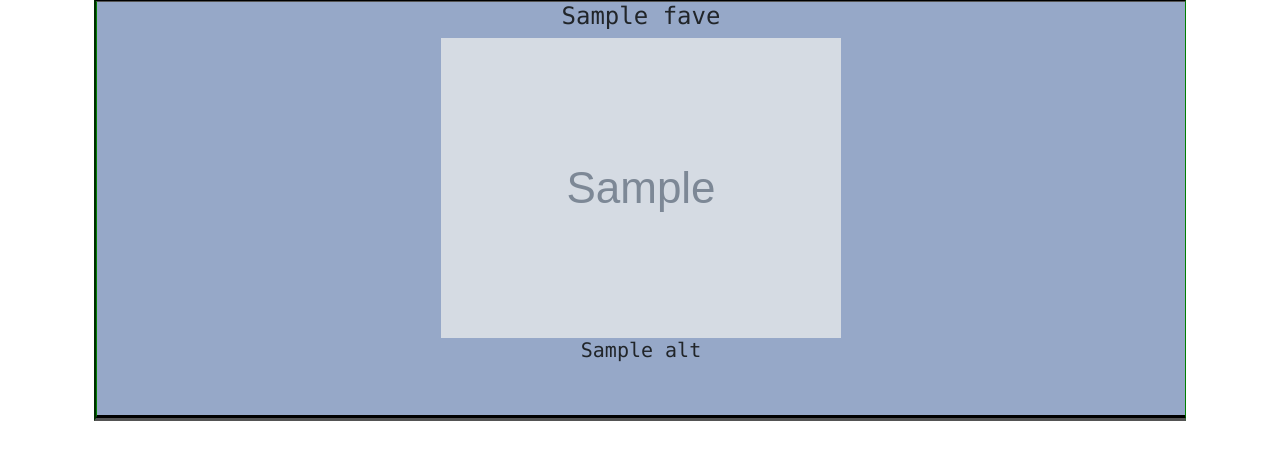
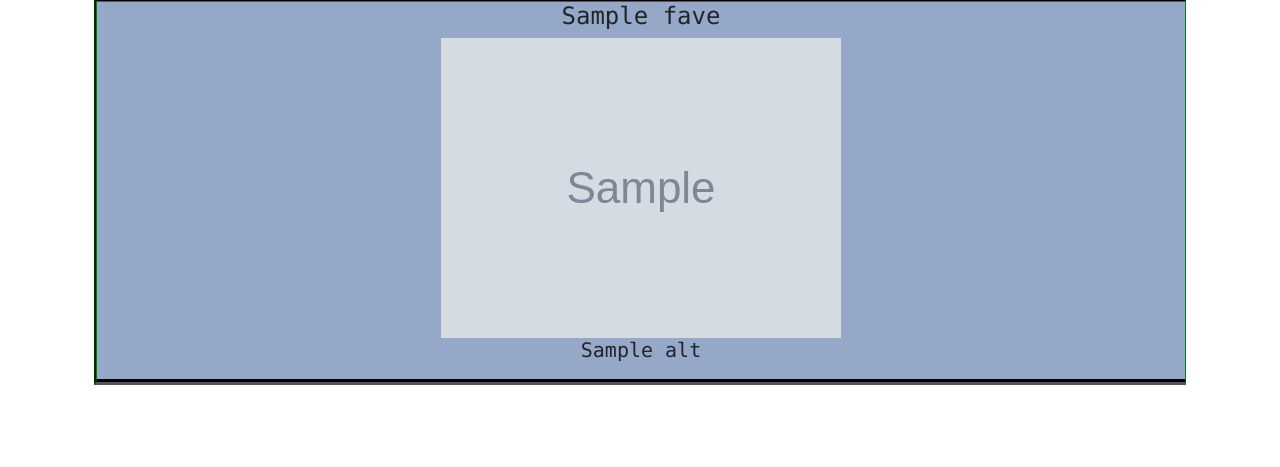
Before and after one commit to chucklinart/studio-test, a Flask app: template templates/favorites.html in a window 1280 px wide. Shown: the part 106-573 px from the top of the page. Run offline with Flask 2, Linux system fonts and the light colour scheme; the template is opened without the code that fills it: most values are stand-ins (such as "Sample title", 1, 10 or a date in 2020); grey boxes marked "Sample" are stand-in pictures; some libraries are stand-ins or nearby versions.

Commit message:
style tweak

```diff
--- a/static/css/custom.css
+++ b/static/css/custom.css
@@ -8,7 +8,8 @@ body {
         border-width: 3px 1px 6px 3px;
         border-style: groove;
         background: #96A8C8;
-        padding-bottom: 45px; // make way for fave button
+        padding-bottom: 9px; // make way for fave button
+        margin-bottom: 12px;
 }
 
 .card-body {
```
